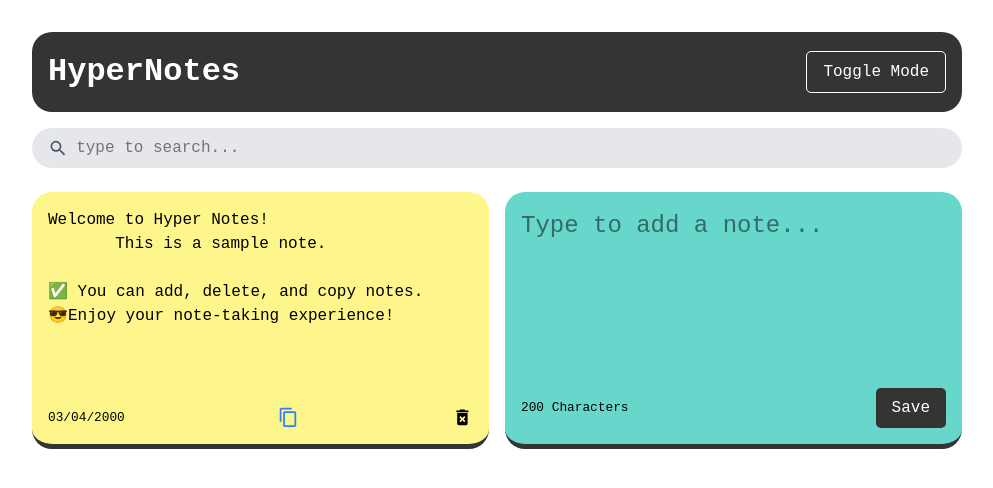
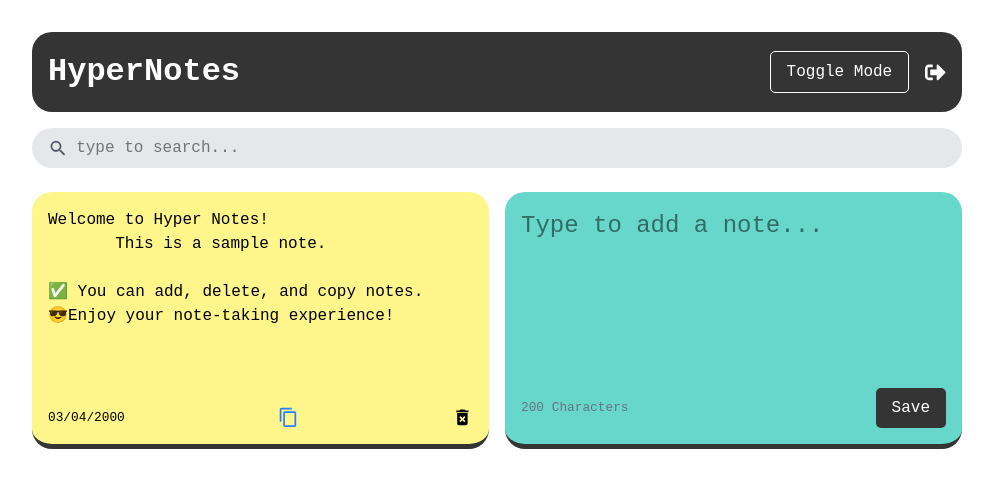
Before and after one commit to omeshapasan2/Flutter-React-Notes-App, a React (Vite) app in the folder hyper-notes-react/: page /notes in a window 1280 px wide. Shown: the top 488 px of the page, without its empty margins (143-1136 px from the left). Built offline with nearby package versions, Linux system fonts and the light colour scheme; no server answers.

Commit message:
Logout and Dark Mode Colors Added

```diff
--- a/hyper-notes-react/src/components/AddNote.jsx
+++ b/hyper-notes-react/src/components/AddNote.jsx
@@ -23,6 +23,7 @@ const AddNote = ({ handleAddNote }) => {
     return(
         <div className="note new">
             <textarea
+                className="textarea"
                 rows="5"
                 cols="10"
                 placeholder="Type to add a note..."
@@ -30,7 +31,7 @@ const AddNote = ({ handleAddNote }) => {
                 onChange={handleChange}>
             </textarea>
             <div className="note-footer">
-                <small>
+                <small className="text-gray-500 text-md">
                     {/* /* character limit .2 */}
                     {characterLimit - noteText.length} Characters
                 </small>
--- a/hyper-notes-react/src/components/Header.jsx
+++ b/hyper-notes-react/src/components/Header.jsx
@@ -1,9 +1,27 @@
 import React from "react";
+import { FaSignOutAlt } from "react-icons/fa";
+import { getAuth, signOut } from "firebase/auth";
+import { useNavigate } from 'react-router-dom';
 
 const Header = ({ handleToggleDarkMode }) => {
+    const navigate = useNavigate();
+
+    const handleSignOut = async () => {
+        const auth = getAuth();
+        try {
+          await signOut(auth); // Signs out the current user
+          console.log("User signed out");
+          navigate('/login'); // Redirect to the login page after signing out
+        } catch (error) {
+          console.error("Error signing out: ", error);
+        }
+      };
+
     return(
         <div className="header">
             <h1>HyperNotes</h1>
+
+            <div className="header-icons">
                 <button
                     className="save"
                     onClick={() =>
@@ -12,6 +30,12 @@ const Header = ({ handleToggleDarkMode }) => {
                         )
                     }
                 >Toggle Mode</button>
+                <FaSignOutAlt
+                        onClick={handleSignOut}
+                        className="copy-icon text-white hover:text-blue-700 cursor-pointer transition duration-200 active:scale-90"
+                        size="1.3em"
+                />
+            </div>
         </div>
     )
 }
--- a/hyper-notes-react/src/index.css
+++ b/hyper-notes-react/src/index.css
@@ -101,6 +101,16 @@ body{
     margin-bottom: 1rem;
   }
 
+  .header-icons {
+    display: flex;
+    justify-content: flex-end; /* Aligns the icons to the right */
+    align-items: center; /* Vertically align the icons */
+  }
+
+  .header-icons .save{
+    margin-right: 1rem; /* Adds space between the save button and the icons */
+  }
+
   .header h1{
     font-weight: bold;
     font-size: 2rem;
@@ -131,9 +141,17 @@ body{
 }
 
 .dark-mode .note.new{
-  color: #ffffff;
-  background-color: #1a1a1a;
+  color: #000000;
+  background-color: #dfdddd;
   border-bottom: 5px #4d4d4d solid;
+}
+
+.dark-mode .note.new .textarea::placeholder{
+  color: #000000;
+}
+
+.dark-mode .note.new .textarea{
+  color: #000000;
 }
 
 .dark-mode .note{
```
Lines whose indentation alone changed are shown as unchanged.
